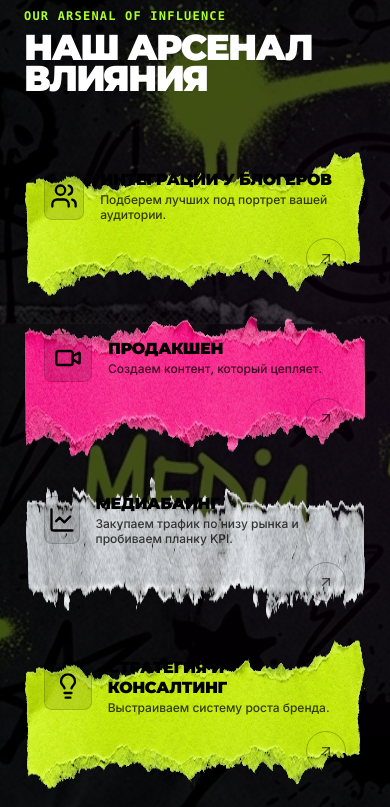
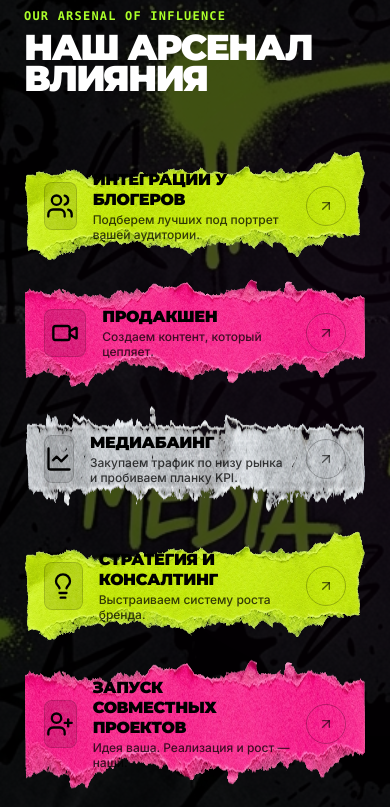
Before and after one commit to Ap6y3ukLeo/RageMedia, a React (Vite) app: page / in a window 390 px wide. Shown: the part 2748-3555 px from the top of the page. Built offline with nearby package versions, Linux system fonts and the light colour scheme.

Commit message:
fix(services): fix vertical alignment and text overlap issues on mobile view

```diff
--- a/src/App.tsx
+++ b/src/App.tsx
@@ -1301,7 +1301,7 @@ export default function App() {
                     onMouseLeave={() => setHoveredService(null)}
                     key={srv.titleRU}
                     whileHover={{ x: 8 }}
-                    className="flex flex-col sm:flex-row sm:items-center justify-between gap-4 min-h-[110px] sm:min-h-[132px] p-5 sm:p-6 relative select-none text-black cursor-pointer bg-transparent border-none shadow-none overflow-visible group"
+                    className="flex flex-row items-center justify-between gap-4 min-h-[110px] sm:min-h-[132px] p-5 sm:p-6 relative select-none text-black cursor-pointer bg-transparent border-none shadow-none overflow-visible group"
                     style={{
                       backgroundImage: `url('${hoveredService === idx ? getServicePaperImages(idx).hover : getServicePaperImages(idx).normal}')`,
                       backgroundSize: "100% 100%",
@@ -1325,7 +1325,7 @@ export default function App() {
                     </div>
 
                     {/* Doodle graphic overlay matching photo #3 */}
-                    <div className="flex items-center gap-3 relative z-10 self-end sm:self-auto">
+                    <div className="flex items-center gap-3 relative z-10 self-center sm:self-auto">
                       <div className={cn("w-10 h-10 rounded-full flex items-center justify-center border transition-all duration-300", getServicePaperImages(idx).arrowBg)}>
                         <ArrowUpRight size={16} className={cn("transition-transform duration-300", hoveredService === idx && "rotate-45")} />
                       </div>
```
